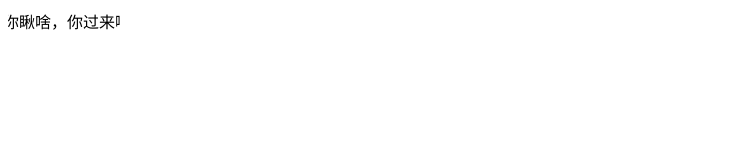
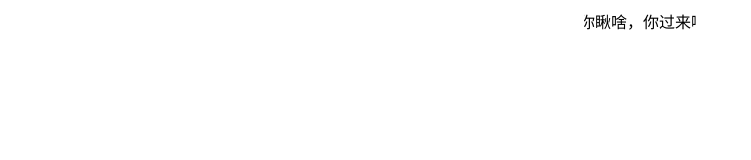
Before and after one commit to Flame-su/web_basics, a plain HTML site: page textscroll.html in a window 1280 px wide. Shown: the whole page, without its empty margins (0-751 px from the left). Drawn offline with Linux system fonts and the light colour scheme.

Commit message:
add textscroll

```diff
--- a/textscroll.html
+++ b/textscroll.html
@@ -9,51 +9,50 @@
 
   <style type="text/css">
     .box {
-      overflow: hidden;
       width: 7em;
-    }
-    .box  ul {
-      width: 800%;
-      float: left;
-      height: 30px;
-      margin: 0;
+      margin: 0 auto;
       padding: 0;
       overflow: hidden;
       zoom: 1;
     }
 
-    .box  ul li {
+    .item {
+      width: 800%;
       float: left;
       padding: 0;
       line-height: 30px;
-      padding-right: 2em;
+      overflow: hidden;
       list-style: none;
     }
 
+    span {
+      padding-right: 2em;
+      font-style: normal;
+    }
   </style>
   <div id="box" class="box">
-        <ul>
-          <li id="demo1">你瞅啥，你过来啊</li>
-          <li id="demo2"></li>
-        </ul>
+    <div class="item">
+      <span id="demo1">你瞅啥，你过来啊</span>
+      <span id="demo2"></span>
+    </div>
   </div>
   <script type="text/javascript">
-    var box = document.getElementById("box");
+    var item = document.getElementById('box')
     var demo1 = document.getElementById("demo1");
     var demo2 = document.getElementById("demo2");
     demo2.innerHTML = document.getElementById("demo1").innerHTML;
     function Marquee() {
-      console.log(box.scrollLeft , demo2.offsetWidth)
-      if (box.scrollLeft - demo2.offsetWidth >= 0) {
-        box.scrollLeft -= demo1.offsetWidth;
+      if (item.scrollLeft - demo2.offsetWidth >= 0) {
+        item.scrollLeft -= demo1.offsetWidth;
       }
       else {
-        box.scrollLeft++;
+        item.scrollLeft++
       }
     }
     var myvar = setInterval(Marquee, 30);
+
     //小于不滚动
-    if(demo1.offsetWidth<=box.offsetWidth){
+    if (demo1.offsetWidth <= box.offsetWidth) {
       clearInterval(myvar)
     }
   </script>
```
